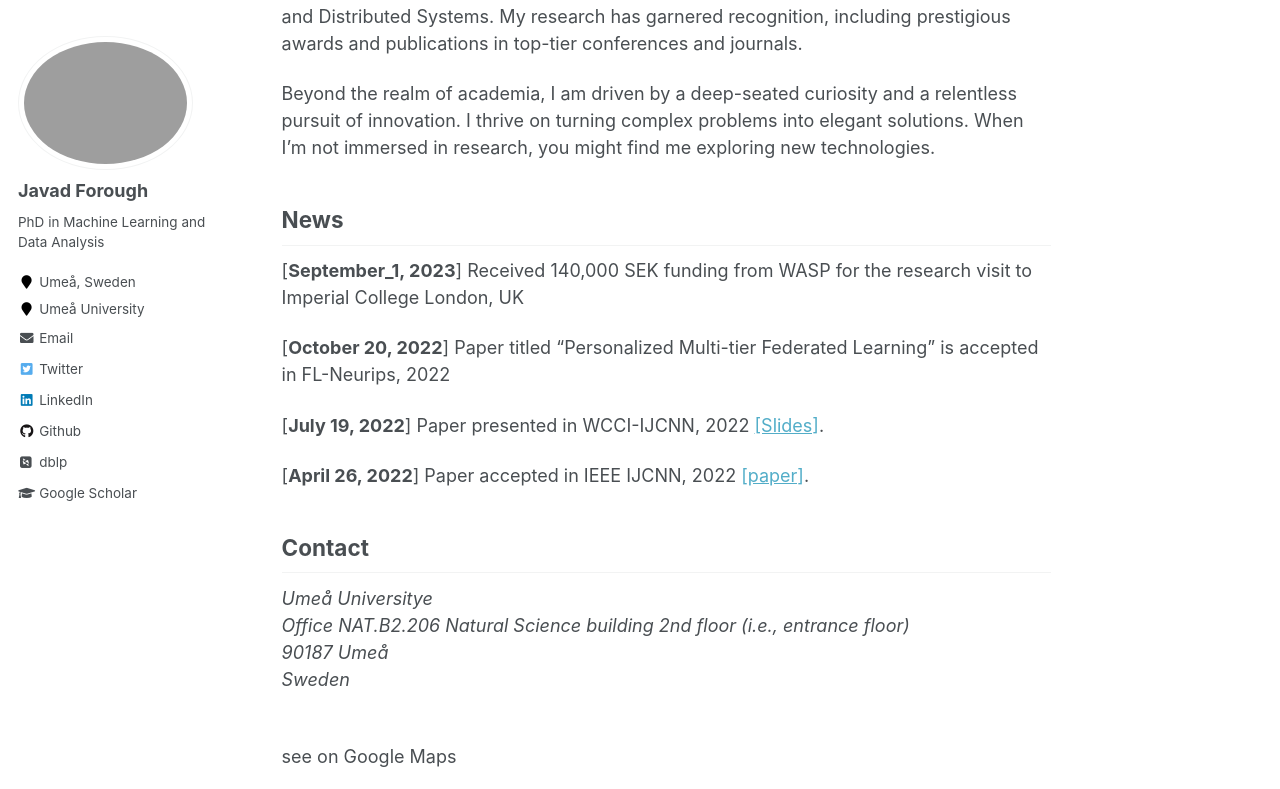
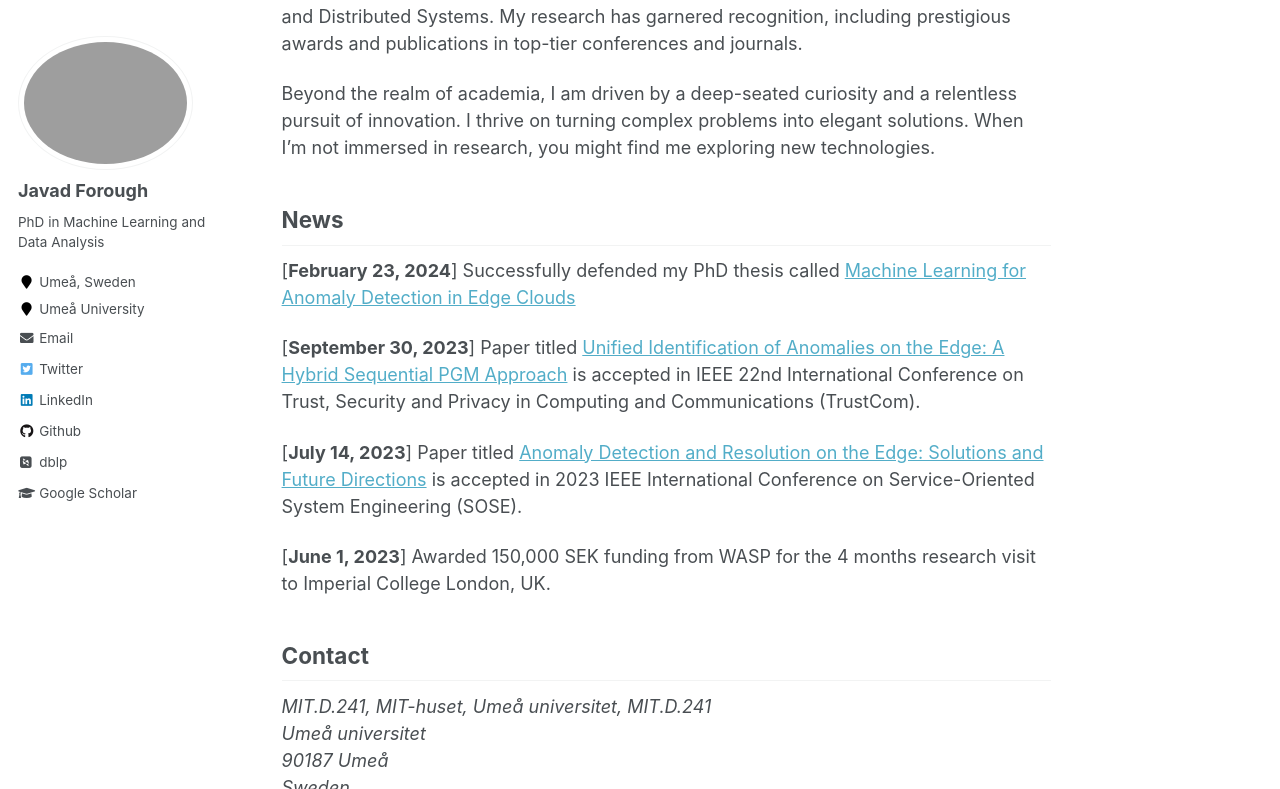
Before and after one commit to Javad-Forough/Javad-Forough.github.io, a Jekyll site: the page built from _pages/about.md, in a window 1280 px wide and 900 px high, scrolled down 582 px, cut to the strip 0-789 px from the top of the window. Built offline with Jekyll 4.4.1, drawn with Linux system fonts in a browser that asks for light colours; some web fonts are replaced.

Commit message:
Update about me

```diff
--- a/_pages/about.md
+++ b/_pages/about.md
@@ -19,25 +19,26 @@ Beyond the realm of academia, I am driven by a deep-seated curiosity and a relen
 
 ## News
 
-[**September_1, 2023**] Received 140,000 SEK funding from WASP for the research visit to Imperial College London, UK
+[**February 23, 2024**] Successfully defended my PhD thesis called [Machine Learning for Anomaly Detection in Edge Clouds](https://www.diva-portal.org/smash/record.jsf?pid=diva2:1832894)
 
-[**October 20, 2022**] Paper titled "Personalized Multi-tier Federated Learning" is accepted in FL-Neurips, 2022
+[**September 30, 2023**] Paper titled [Unified Identification of Anomalies on the Edge: A Hybrid Sequential PGM Approach](https://ieeexplore.ieee.org/abstract/document/10538593) is accepted in IEEE 22nd International Conference on Trust, Security and Privacy in Computing and Communications (TrustCom).
 
-[**July 19, 2022**] Paper presented in WCCI-IJCNN, 2022 [[Slides]](files/Banerjee-Sourasekhar-1604-Optimized_and_Adaptive_Federated_Learning_for_Straggler-Resilient_Device_Selection.pdf).
+[**July 14, 2023**] Paper titled [Anomaly Detection and Resolution on the Edge: Solutions and Future Directions](https://ieeexplore.ieee.org/abstract/document/10254771) is accepted in 2023 IEEE International Conference on Service-Oriented System Engineering (SOSE).
 
-[**April 26, 2022**] Paper accepted in IEEE IJCNN, 2022 [[paper]](https://people.cs.umu.se/sonvx/files/FedMOODs-Preprint.pdf).
+[**June 1, 2023**] Awarded 150,000 SEK funding from WASP for the 4 months research visit to Imperial College London, UK.
 
 
 ## Contact
 
 <address>
-  Umeå Universitye<br />Office NAT.B2.206 Natural Science building 2nd floor (i.e., entrance floor)  <br />90187 Umeå <br /> Sweden
+MIT.D.241, MIT-huset, Umeå universitet, MIT.D.241<br />
+Umeå universitet <br />90187 Umeå <br /> Sweden
 </address>
 <br>
 
 see on Google Maps
 
-<iframe src="https://www.google.com/maps/embed?pb=!1m18!1m12!1m3!1d14082.203204109632!2d20.273157479101556!3d63.82004820000001!2m3!1f0!2f0!3f0!3m2!1i1024!2i768!4f13.1!3m3!1m2!1s0x467c5b0c462a1e55%3A0xbd7128fb2ca54b62!2sUme%C3%A5%20universitet%20Teknisk-naturvetenskaplig%20fakultet!5e0!3m2!1sen!2sse!4v1662233112885!5m2!1sen!2sse" width="600" height="450" style="border:0;" allowfullscreen="" loading="lazy" referrerpolicy="no-referrer-when-downgrade"></iframe>
+<iframe src="https://www.google.com/maps/embed?pb=!1m18!1m12!1m3!1d3520.4852124047934!2d20.305112413369816!3d63.820572976996395!2m3!1f0!2f0!3f0!3m2!1i1024!2i768!4f13.1!3m3!1m2!1s0x467c5afcf4863cef%3A0xff6ae29c38e3e8b6!2sMit-huset%2C%20Linnaeus%20v%C3%A4g%2049%2C%20907%2036%20Ume%C3%A5!5e0!3m2!1sen!2sse!4v1719503242948!5m2!1sen!2sse" width="600" height="450" style="border:0;" allowfullscreen="" loading="lazy" referrerpolicy="no-referrer-when-downgrade"></iframe>
 
 <!--
  -->
```
